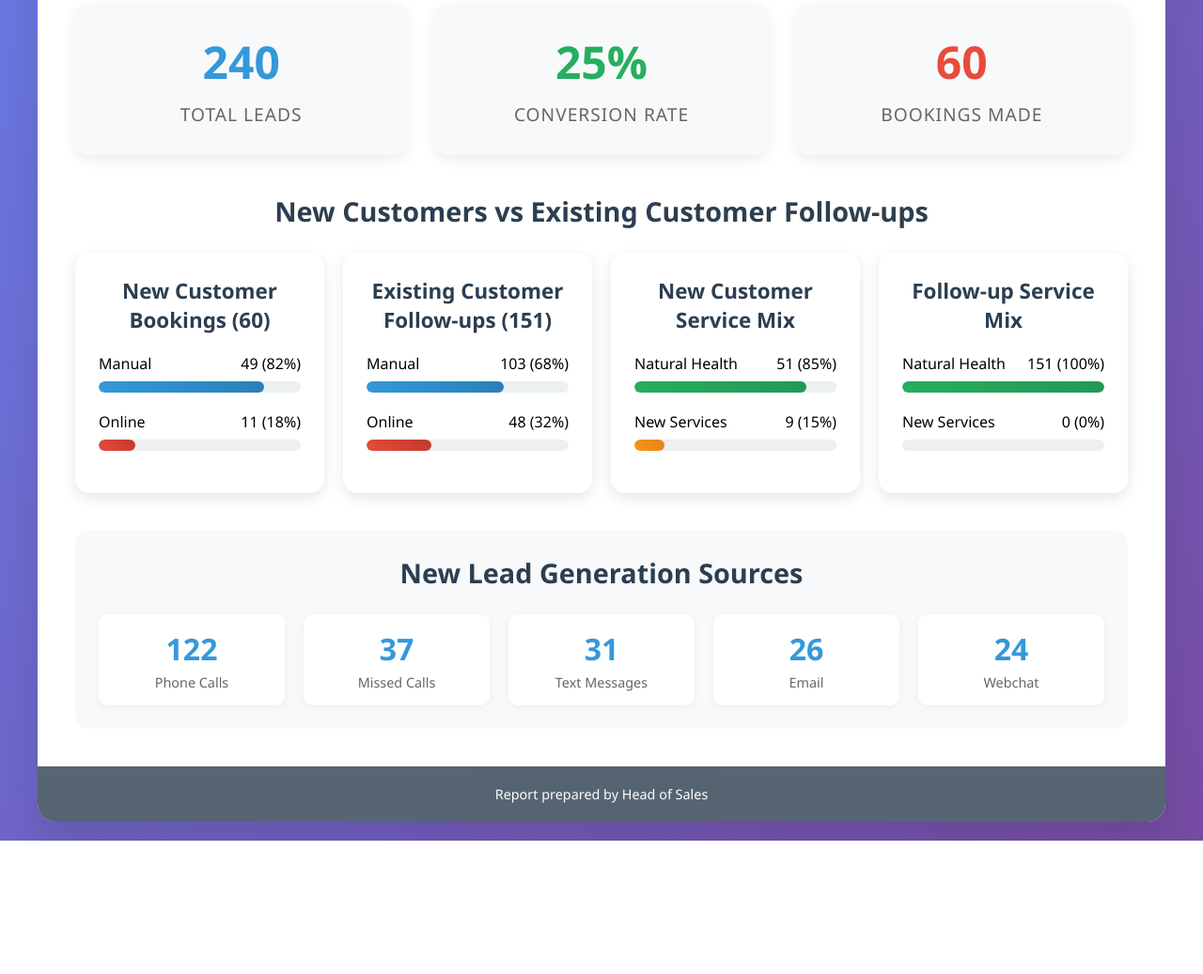
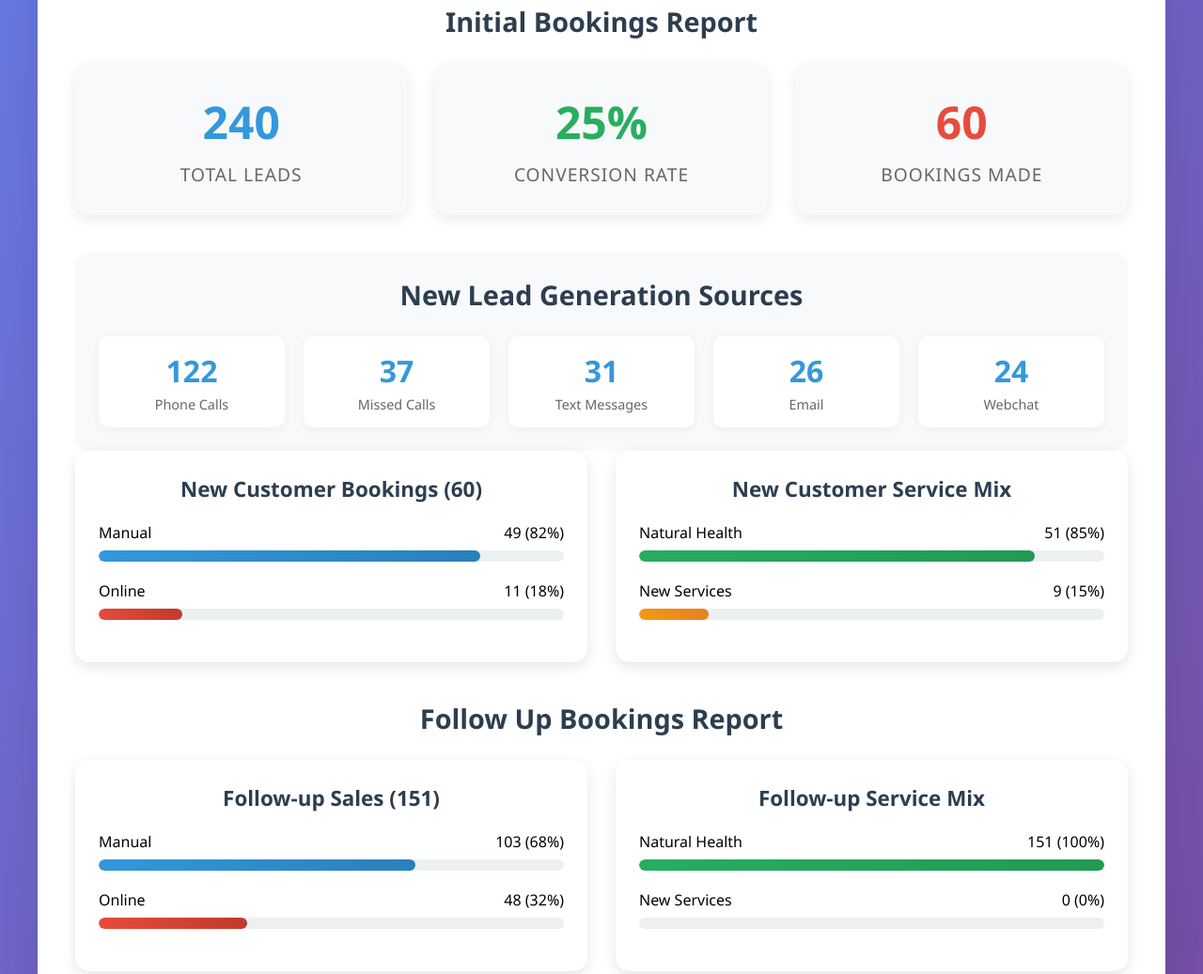
Before and after one commit to JamesGall12/Weeklysalesreport, a plain HTML site: page index.html in a window 1280 px wide. Shown: the part 357-1394 px from the top of the page at 94% size. Before the commit the page ends 1252 px from the top, so only its background shows below. Drawn offline with Linux system fonts and the light colour scheme.

Commit message:
Update index.html

```diff
--- a/index.html
+++ b/index.html
@@ -177,8 +177,8 @@
 
         .breakdown-grid {
             display: grid;
-            grid-template-columns: repeat(auto-fit, minmax(250px, 1fr));
-            gap: 20px;
+            grid-template-columns: repeat(auto-fit, minmax(300px, 1fr));
+            gap: 30px;
         }
 
         .breakdown-card {
@@ -327,7 +327,11 @@
             <!-- GreenCare Data -->
             <div id="greencare-data" class="location-data active">
                 <div class="location-header">
-                    <h2 class="location-name">GreenCare Clinic</h2>
+                    <h2 class="location-name">GreenCare Clinics</h2>
+                </div>
+
+                <div class="breakdown-section" style="margin-bottom: 20px;">
+                    <h3 class="section-title">Initial Bookings Report</h3>
                 </div>
 
                 <div class="metrics-grid">
@@ -347,101 +351,8 @@
                     </div>
                 </div>
 
-                <div class="breakdown-section">
-                    <h2 class="section-title">New Customers vs Existing Customer Follow-ups</h2>
-                    <div class="breakdown-grid">
-                        <div class="breakdown-card">
-                            <h3 class="breakdown-title">New Customer Bookings (60)</h3>
-                            <div class="progress-item">
-                                <div class="progress-label">
-                                    <span>Manual</span>
-                                    <span>49 (82%)</span>
-                                </div>
-                                <div class="progress-bar">
-                                    <div class="progress-fill manual" style="width: 82%"></div>
-                                </div>
-                            </div>
-                            <div class="progress-item">
-                                <div class="progress-label">
-                                    <span>Online</span>
-                                    <span>11 (18%)</span>
-                                </div>
-                                <div class="progress-bar">
-                                    <div class="progress-fill online" style="width: 18%"></div>
-                                </div>
-                            </div>
-                        </div>
-
-                        <div class="breakdown-card">
-                            <h3 class="breakdown-title">Existing Customer Follow-ups (151)</h3>
-                            <div class="progress-item">
-                                <div class="progress-label">
-                                    <span>Manual</span>
-                                    <span>103 (68%)</span>
-                                </div>
-                                <div class="progress-bar">
-                                    <div class="progress-fill manual" style="width: 68%"></div>
-                                </div>
-                            </div>
-                            <div class="progress-item">
-                                <div class="progress-label">
-                                    <span>Online</span>
-                                    <span>48 (32%)</span>
-                                </div>
-                                <div class="progress-bar">
-                                    <div class="progress-fill online" style="width: 32%"></div>
-                                </div>
-                            </div>
-                        </div>
-
-                        <div class="breakdown-card">
-                            <h3 class="breakdown-title">New Customer Service Mix</h3>
-                            <div class="progress-item">
-                                <div class="progress-label">
-                                    <span>Natural Health</span>
-                                    <span>51 (85%)</span>
-                                </div>
-                                <div class="progress-bar">
-                                    <div class="progress-fill natural-health" style="width: 85%"></div>
-                                </div>
-                            </div>
-                            <div class="progress-item">
-                                <div class="progress-label">
-                                    <span>New Services</span>
-                                    <span>9 (15%)</span>
-                                </div>
-                                <div class="progress-bar">
-                                    <div class="progress-fill new-services" style="width: 15%"></div>
-                                </div>
-                            </div>
-                        </div>
-
-                        <div class="breakdown-card">
-                            <h3 class="breakdown-title">Follow-up Service Mix</h3>
-                            <div class="progress-item">
-                                <div class="progress-label">
-                                    <span>Natural Health</span>
-                                    <span>151 (100%)</span>
-                                </div>
-                                <div class="progress-bar">
-                                    <div class="progress-fill natural-health" style="width: 100%"></div>
-                                </div>
-                            </div>
-                            <div class="progress-item">
-                                <div class="progress-label">
-                                    <span>New Services</span>
-                                    <span>0 (0%)</span>
-                                </div>
-                                <div class="progress-bar">
-                                    <div class="progress-fill new-services" style="width: 0%"></div>
-                                </div>
-                            </div>
-                        </div>
-                    </div>
-                </div>
-
                 <div class="lead-channels">
-                    <h2 class="section-title">New Lead Generation Sources</h2>
+                    <h4 class="section-title">New Lead Generation Sources</h4>
                     <div class="channels-grid">
                         <div class="channel-item">
                             <div class="channel-number">122</div>
@@ -465,12 +376,113 @@
                         </div>
                     </div>
                 </div>
+
+                <div class="breakdown-section">
+                    <div class="breakdown-grid">
+                        <div class="breakdown-card">
+                            <h4 class="breakdown-title">New Customer Bookings (60)</h4>
+                            <div class="progress-item">
+                                <div class="progress-label">
+                                    <span>Manual</span>
+                                    <span>49 (82%)</span>
+                                </div>
+                                <div class="progress-bar">
+                                    <div class="progress-fill manual" style="width: 82%"></div>
+                                </div>
+                            </div>
+                            <div class="progress-item">
+                                <div class="progress-label">
+                                    <span>Online</span>
+                                    <span>11 (18%)</span>
+                                </div>
+                                <div class="progress-bar">
+                                    <div class="progress-fill online" style="width: 18%"></div>
+                                </div>
+                            </div>
+                        </div>
+
+                        <div class="breakdown-card">
+                            <h4 class="breakdown-title">New Customer Service Mix</h4>
+                            <div class="progress-item">
+                                <div class="progress-label">
+                                    <span>Natural Health</span>
+                                    <span>51 (85%)</span>
+                                </div>
+                                <div class="progress-bar">
+                                    <div class="progress-fill natural-health" style="width: 85%"></div>
+                                </div>
+                            </div>
+                            <div class="progress-item">
+                                <div class="progress-label">
+                                    <span>New Services</span>
+                                    <span>9 (15%)</span>
+                                </div>
+                                <div class="progress-bar">
+                                    <div class="progress-fill new-services" style="width: 15%"></div>
+                                </div>
+                            </div>
+                        </div>
+                    </div>
+                </div>
+
+                <div class="breakdown-section">
+                    <h3 class="section-title">Follow Up Bookings Report</h3>
+                    <div class="breakdown-grid">
+                        <div class="breakdown-card">
+                            <h4 class="breakdown-title">Follow-up Sales (151)</h4>
+                            <div class="progress-item">
+                                <div class="progress-label">
+                                    <span>Manual</span>
+                                    <span>103 (68%)</span>
+                                </div>
+                                <div class="progress-bar">
+                                    <div class="progress-fill manual" style="width: 68%"></div>
+                                </div>
+                            </div>
+                            <div class="progress-item">
+                                <div class="progress-label">
+                                    <span>Online</span>
+                                    <span>48 (32%)</span>
+                                </div>
+                                <div class="progress-bar">
+                                    <div class="progress-fill online" style="width: 32%"></div>
+                                </div>
+                            </div>
+                        </div>
+
+                        <div class="breakdown-card">
+                            <h4 class="breakdown-title">Follow-up Service Mix</h4>
+                            <div class="progress-item">
+                                <div class="progress-label">
+                                    <span>Natural Health</span>
+                                    <span>151 (100%)</span>
+                                </div>
+                                <div class="progress-bar">
+                                    <div class="progress-fill natural-health" style="width: 100%"></div>
+                                </div>
+                            </div>
+                            <div class="progress-item">
+                                <div class="progress-label">
+                                    <span>New Services</span>
+                                    <span>0 (0%)</span>
+                                </div>
+                                <div class="progress-bar">
+                                    <div class="progress-fill new-services" style="width: 0%"></div>
+                                </div>
+                            </div>
+                        </div>
+                    </div>
+                </div>
             </div>
 
             <!-- NuLeaf Data -->
             <div id="nuleaf-data" class="location-data">
                 <div class="location-header">
-                    <h2 class="location-name">NuLeaf Clinic</h2>
+                    <h2 class="location-name">NuLeaf Clinics</h2>
+                </div>
+
+                <div class="breakdown-section" style="margin-bottom: 20px;">
+                    <h3 class="section-title">Initial Bookings Report</h3>
                 </div>
 
                 <div class="metrics-grid">
@@ -490,11 +502,37 @@
                     </div>
                 </div>
 
+                <div class="lead-channels">
+                    <h4 class="section-title">New Lead Generation Sources</h4>
+                    <div class="channels-grid">
+                        <div class="channel-item">
+                            <div class="channel-number">59</div>
+                            <div class="channel-label">Phone Calls</div>
+                        </div>
+                        <div class="channel-item">
+                            <div class="channel-number">29</div>
+                            <div class="channel-label">Email</div>
+                        </div>
+                        <div class="channel-item">
+                            <div class="channel-number">25</div>
+                            <div class="channel-label">Missed Calls</div>
+                        </div>
+                        <div class="channel-item">
+                            <div class="channel-number">16</div>
+                            <div class="channel-label">Webchat</div>
+                        </div>
+                        <div class="channel-item">
+                            <div class="channel-number">4</div>
+                            <div class="channel-label">Text Messages</div>
+                        </div>
+                    </div>
+                </div>
+
                 <div class="breakdown-section">
-                    <h2 class="section-title">New Customers vs Existing Customer Follow-ups</h2>
+                    <h2 class="section-title">New Customer Acquisition</h2>
                     <div class="breakdown-grid">
                         <div class="breakdown-card">
-                            <h3 class="breakdown-title">New Customer Bookings (24)</h3>
+                            <h4 class="breakdown-title">New Customer Bookings (24)</h4>
                             <div class="progress-item">
                                 <div class="progress-label">
                                     <span>Manual</span>
@@ -516,7 +554,34 @@
                         </div>
 
                         <div class="breakdown-card">
-                            <h3 class="breakdown-title">Existing Customer Follow-ups (5)</h3>
+                            <h4 class="breakdown-title">New Customer Service Mix</h4>
+                            <div class="progress-item">
+                                <div class="progress-label">
+                                    <span>Natural Health</span>
+                                    <span>24 (100%)</span>
+                                </div>
+                                <div class="progress-bar">
+                                    <div class="progress-fill natural-health" style="width: 100%"></div>
+                                </div>
+                            </div>
+                            <div class="progress-item">
+                                <div class="progress-label">
+                                    <span>New Services</span>
+                                    <span>0 (0%)</span>
+                                </div>
+                                <div class="progress-bar">
+                                    <div class="progress-fill new-services" style="width: 0%"></div>
+                                </div>
+                            </div>
+                        </div>
+                    </div>
+                </div>
+
+                <div class="breakdown-section">
+                    <h2 class="section-title">Existing Customer Follow-ups</h2>
+                    <div class="breakdown-grid">
+                        <div class="breakdown-card">
+                            <h4 class="breakdown-title">Follow-up Sales (5)</h4>
                             <div class="progress-item">
                                 <div class="progress-label">
                                     <span>Manual</span>
@@ -538,29 +603,7 @@
                         </div>
 
                         <div class="breakdown-card">
-                            <h3 class="breakdown-title">New Customer Service Mix</h3>
-                            <div class="progress-item">
-                                <div class="progress-label">
-                                    <span>Natural Health</span>
-                                    <span>24 (100%)</span>
-                                </div>
-                                <div class="progress-bar">
-                                    <div class="progress-fill natural-health" style="width: 100%"></div>
-                                </div>
-                            </div>
-                            <div class="progress-item">
-                                <div class="progress-label">
-                                    <span>New Services</span>
-                                    <span>0 (0%)</span>
-                                </div>
-                                <div class="progress-bar">
-                                    <div class="progress-fill new-services" style="width: 0%"></div>
-                                </div>
-                            </div>
-                        </div>
-
-                        <div class="breakdown-card">
-                            <h3 class="breakdown-title">Follow-up Service Mix</h3>
+                            <h4 class="breakdown-title">Follow-up Service Mix</h4>
                             <div class="progress-item">
                                 <div class="progress-label">
                                     <span>Natural Health</span>
@@ -579,32 +622,6 @@
                                     <div class="progress-fill new-services" style="width: 0%"></div>
                                 </div>
                             </div>
-                        </div>
-                    </div>
-                </div>
-
-                <div class="lead-channels">
-                    <h2 class="section-title">New Lead Generation Sources</h2>
-                    <div class="channels-grid">
-                        <div class="channel-item">
-                            <div class="channel-number">59</div>
-                            <div class="channel-label">Phone Calls</div>
-                        </div>
-                        <div class="channel-item">
-                            <div class="channel-number">29</div>
-                            <div class="channel-label">Email</div>
-                        </div>
-                        <div class="channel-item">
-                            <div class="channel-number">25</div>
-                            <div class="channel-label">Missed Calls</div>
-                        </div>
-                        <div class="channel-item">
-                            <div class="channel-number">16</div>
-                            <div class="channel-label">Webchat</div>
-                        </div>
-                        <div class="channel-item">
-                            <div class="channel-number">4</div>
-                            <div class="channel-label">Text Messages</div>
                         </div>
                     </div>
                 </div>
```
